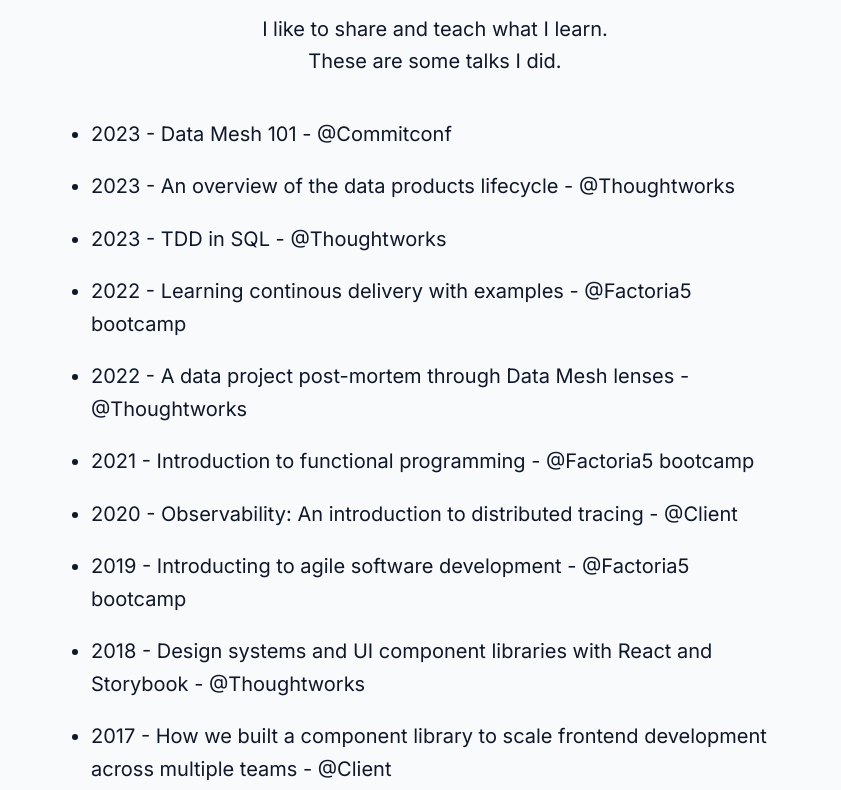
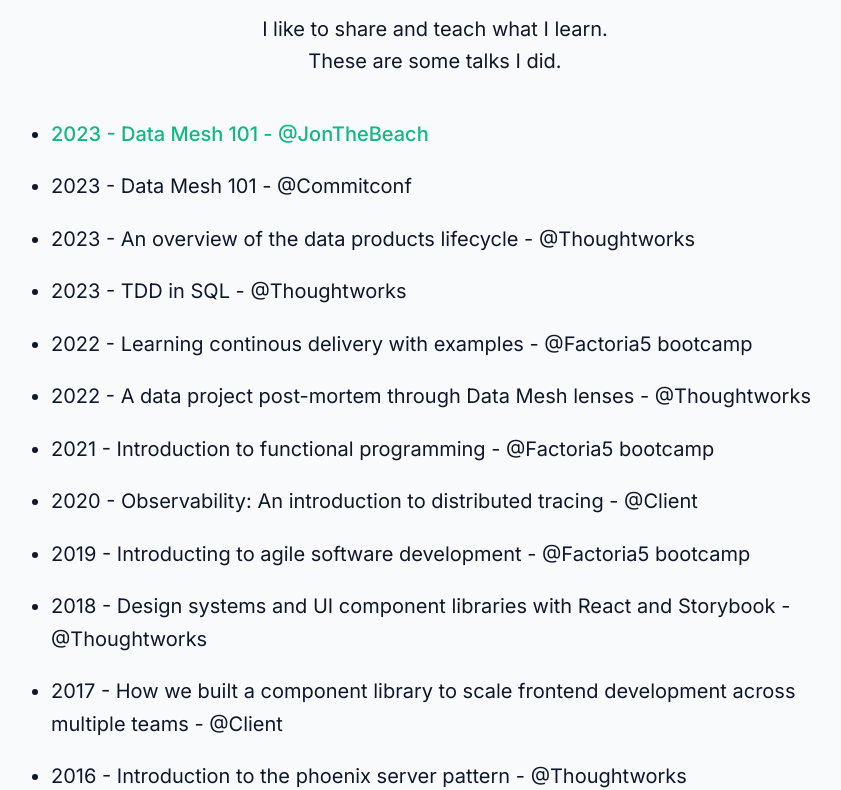
Before and after one commit to portovep/pabloporto.me, a Next.js app: page /about in a window 1280 px wide. Shown: the part 3390-4180 px from the top of the page, without its empty margins (205-1046 px from the left). Built offline with nearby package versions, Linux system fonts and the light colour scheme.

Commit message:
Add Data Mesh 101 @JonTheBeach to talks list

```diff
--- a/pages/about/index.tsx
+++ b/pages/about/index.tsx
@@ -432,7 +432,16 @@ export default function About(): JSX.Element {
                             </p>
                         </div>
                         <div className="w-full">
-                            <ul className="px-10 space-y-5 list-disc">
+                            <ul className="space-y-5 list-disc">
+                                <li>
+                                    <a
+                                        href="https://www.youtube.com/watch?v=V0i2KyMp9pY&ab_channel=JOnTheBeach"
+                                        target="_blank"
+                                        className="text-emerald-500 hover:text-emerald-600 font-medium"
+                                        rel="noopener noreferrer">
+                                        2023 - Data Mesh 101 - @JonTheBeach
+                                    </a>
+                                </li>
                                 <li>2023 - Data Mesh 101 - @Commitconf</li>
                                 <li>
                                     2023 - An overview of the data products lifecycle -
```
